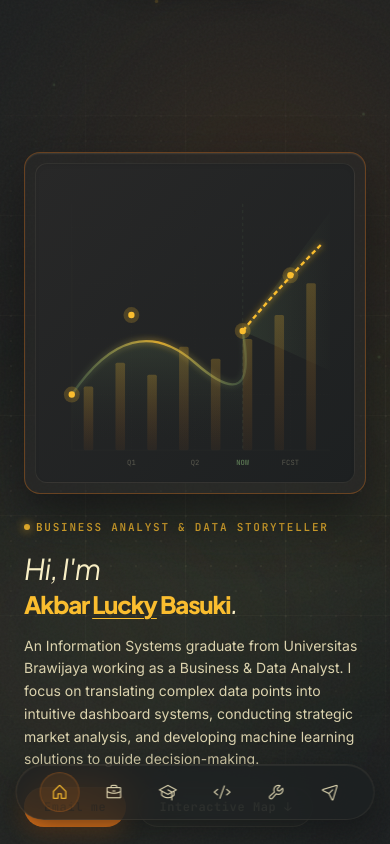
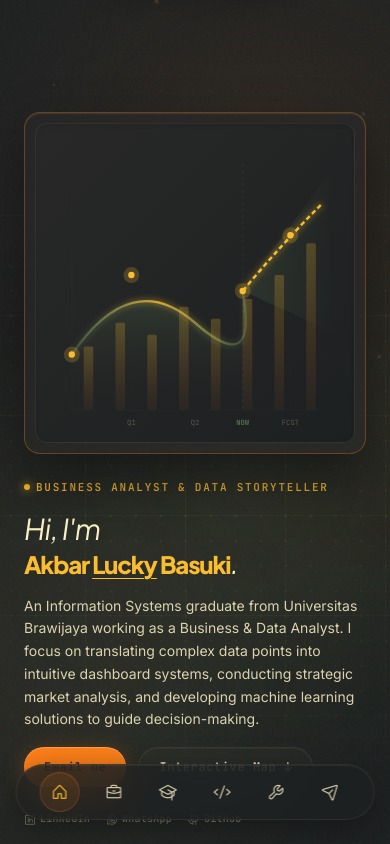
Before and after one commit to bhazheng/portfolioWebsite, a Nuxt app: page / in a window 390 px wide. Shown: the top 844 px of the page. Built offline with nearby package versions, Linux system fonts and the light colour scheme.

Commit message:
feat: adjust responsive top and bottom padding for mobile layout

```diff
--- a/app.vue
+++ b/app.vue
@@ -32,7 +32,7 @@
     <div class="relative z-10 flex flex-col min-h-dvh">
       <Navbar />
 
-      <main id="main-content" class="max-w-[960px] w-full mx-auto px-6 pt-16 pb-8 flex-1 flex flex-col scroll-mt-[90px]">
+      <main id="main-content" class="max-w-[960px] w-full mx-auto px-6 pt-6 md:pt-16 pb-28 md:pb-8 flex-1 flex flex-col scroll-mt-[90px]">
         <div class="flex-1 flex flex-col w-full">
           <NuxtPage />
         </div>
```
Also changed, not shown: 1 other file (tests, documents, lock files or other folders).
